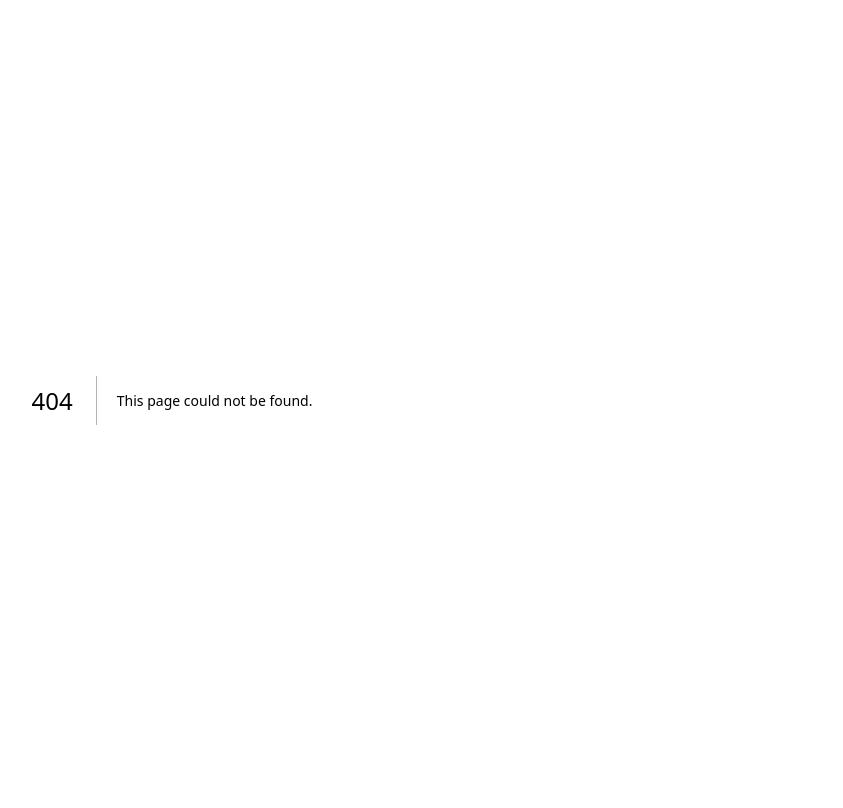
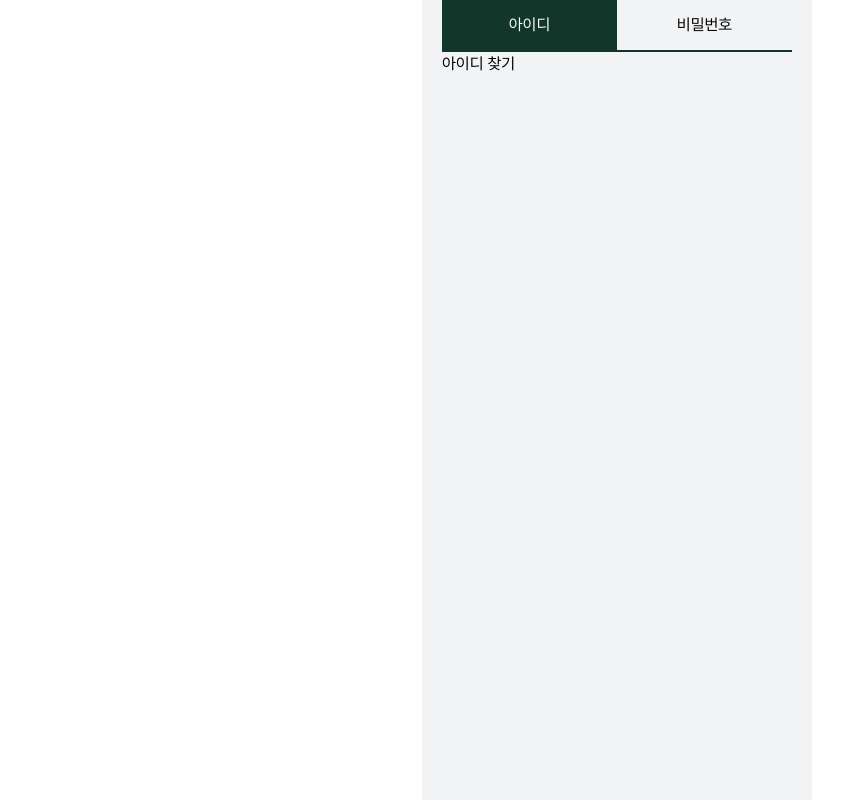
Before and after one commit to Plant-Hostel/PlantHostel-Client, a Next.js app: page /member/find-account in a window 1280 px wide. Before the commit this address had no page. Shown: the whole page, without its empty margins (23-866 px from the left). Built offline with nearby package versions, Linux system fonts and the light colour scheme.

Commit message:
아이디/비밀번호 찾기 초기 세팅

```diff
--- a/src/api/login.ts
+++ b/src/api/auth/login.ts
@@ -1,5 +1,6 @@
 import axios from "axios";
 
+//로그인
 export const handleLogin = async (userId: string, password: string) => {
   try {
     const response = await axios.post(
--- a/src/api/join.ts
+++ b/src/api/member/join.ts
@@ -1,6 +1,7 @@
 import { Member } from "@/types/member";
 import axios from "axios";
 
+//회원가입
 export const handleJoin = async (memberData: Member) => {
   try {
     const response = await axios.post(
@@ -13,7 +14,7 @@ export const handleJoin = async (memberData: Member) => {
         },
       }
     );
-    return response.data; // JSON 데이터를 반환
+    return response.data;
   } catch (err) {
     console.error("err", err);
   }
--- /dev/null
+++ b/src/app/member/find-account/page.tsx
@@ -0,0 +1,17 @@
+import CommonTab from "@/components/common/CommonTab";
+import FindId from "@/components/member/FindId";
+import FindPwd from "@/components/member/FindPwd";
+import React from "react";
+
+export default function page() {
+  // 아이디 비밀번호찾기 탭
+  const tabs = [
+    { label: "아이디", content: <FindId /> },
+    { label: "비밀번호", content: <FindPwd /> },
+  ];
+  return (
+    <div>
+      <CommonTab tabs={tabs} />
+    </div>
+  );
+}
--- a/src/components/common/CommonTab.tsx
+++ b/src/components/common/CommonTab.tsx
@@ -10,7 +10,7 @@ type TabItem = {
 
 type TabsProps = {
   tabs: TabItem[];
-  defaultActiveIndex?: number;
+  defaultActiveIndex?: number; //default 활성화 탭
 };
 
 export default function CommonTab({ tabs, defaultActiveIndex = 0 }: TabsProps) {
@@ -28,8 +28,8 @@ export default function CommonTab({ tabs, defaultActiveIndex = 0 }: TabsProps) {
             className={clsx(
               `flex-1 text-center w-[175px] h-[52px] border-b-[2px] border-b-primary`,
               activeTab === index
-                ? "bg-primary text-white"
-                : "bg-inherit text-black"
+                ? "bg-primary text-white" //활성화
+                : "bg-inherit text-black" //비활성화
             )}
           >
             {tab.label}
--- a/src/components/join/JoinForm.tsx
+++ b/src/components/join/JoinForm.tsx
@@ -1,6 +1,6 @@
 "use client";
 
-import { handleJoin } from "@/api/join";
+import { handleJoin } from "@/api/member/join";
 import { Member } from "@/types/member";
 import { useRouter } from "next/navigation";
 import React from "react";
--- a/src/components/login/LoginForm.tsx
+++ b/src/components/login/LoginForm.tsx
@@ -1,6 +1,6 @@
 "use client";
 
-import { handleLogin } from "@/api/login";
+import { handleLogin } from "@/api/auth/login";
 import { useRouter } from "next/navigation";
 import React from "react";
 import { useForm } from "react-hook-form";
--- /dev/null
+++ b/src/components/member/FindId.tsx
@@ -0,0 +1,5 @@
+import React from "react";
+
+export default function FindId() {
+  return <div>아이디 찾기</div>;
+}
--- /dev/null
+++ b/src/components/member/FindPwd.tsx
@@ -0,0 +1,5 @@
+import React from "react";
+
+export default function FindPwd() {
+  return <div>비밀번호 찾기</div>;
+}
```
